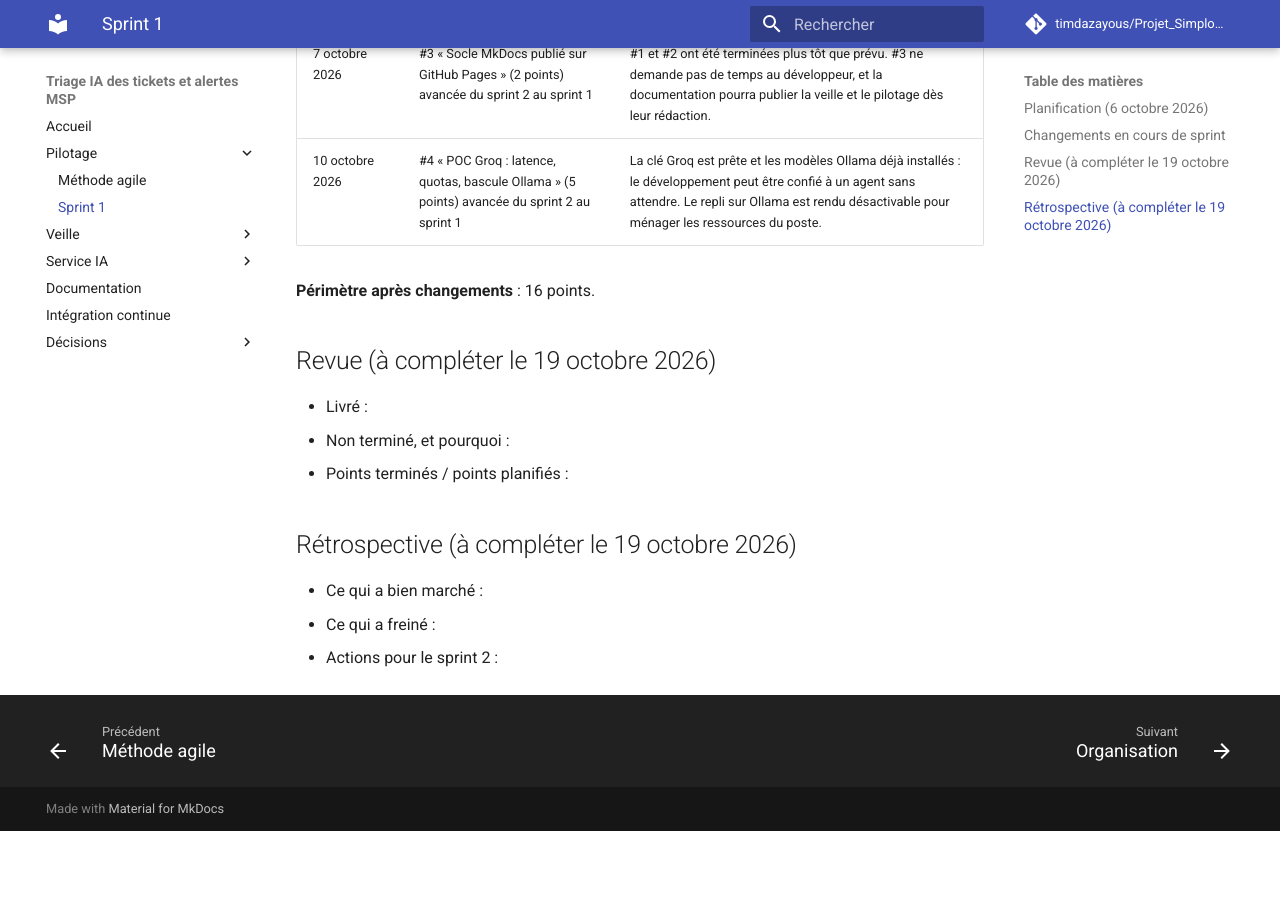
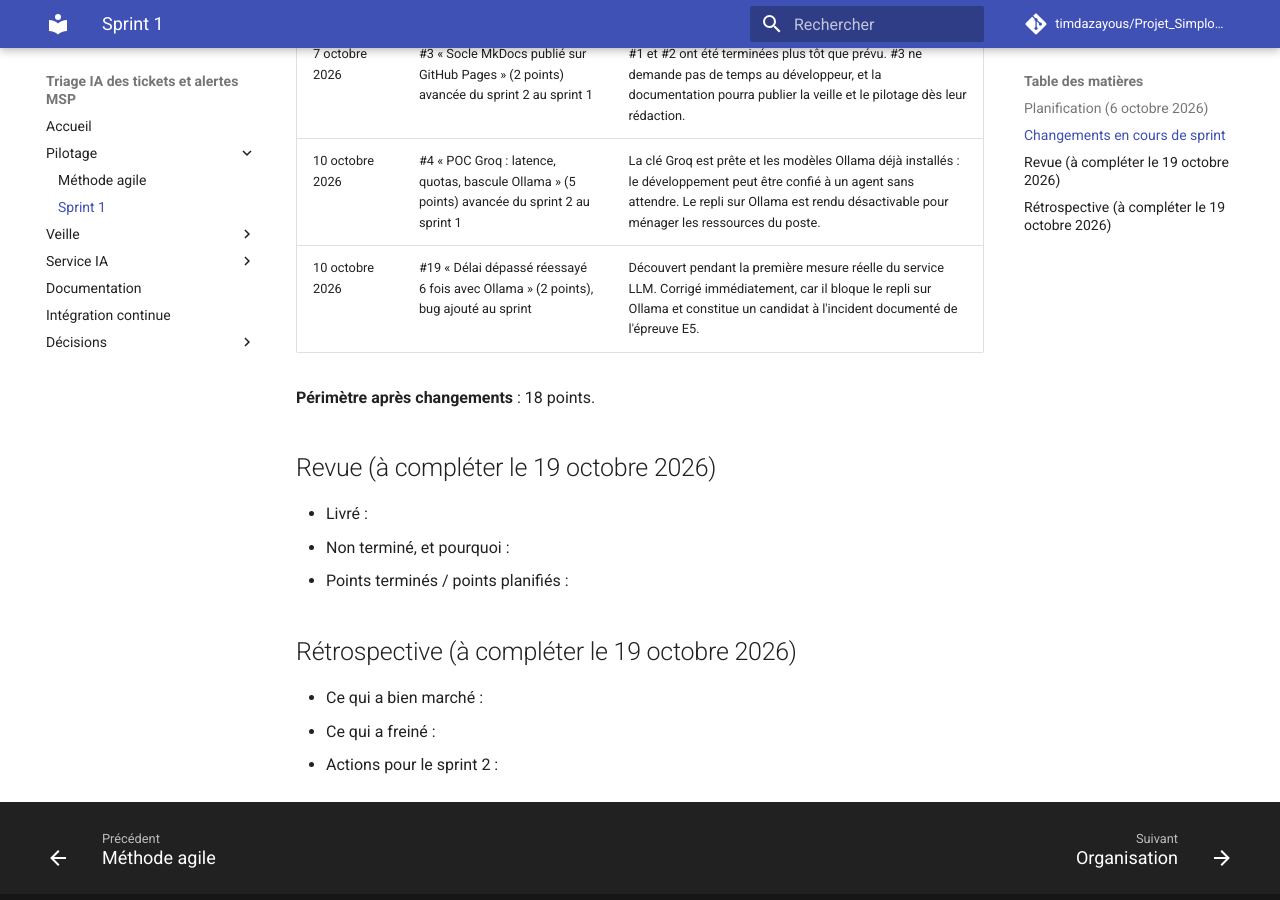
Before and after one commit to timdazayous/Projet_Simplon_FIN_ETUDES, an MkDocs documentation site: the page built from docs/sprints/sprint-01.md, in a window 1280 px wide and 900 px high, scrolled down 907 px. Built offline with MkDocs 1.6.1 and Material for MkDocs 9.7.7, drawn with Linux system fonts in a browser that asks for light colours; comment, search, counter and statistics services are not loaded; before the commit the page ends 1738 px from its top, so only the background shows below that.

Commit message:
Sprint 1 : note l'ajout du bug #19 au périmètre
Co-Authored-By: Claude Opus 5.5 <noreply@anthropic.com>

```diff
--- a/docs/sprints/sprint-01.md
+++ b/docs/sprints/sprint-01.md
@@ -22,8 +22,9 @@ Jalon : Phase 1 — Cadrage et fondations.
 |---|---|---|
 | 7 octobre 2026 | #3 « Socle MkDocs publié sur GitHub Pages » (2 points) avancée du sprint 2 au sprint 1 | #1 et #2 ont été terminées plus tôt que prévu. #3 ne demande pas de temps au développeur, et la documentation pourra publier la veille et le pilotage dès leur rédaction. |
 | 10 octobre 2026 | #4 « POC Groq : latence, quotas, bascule Ollama » (5 points) avancée du sprint 2 au sprint 1 | La clé Groq est prête et les modèles Ollama déjà installés : le développement peut être confié à un agent sans attendre. Le repli sur Ollama est rendu désactivable pour ménager les ressources du poste. |
+| 10 octobre 2026 | #19 « Délai dépassé réessayé 6 fois avec Ollama » (2 points), bug ajouté au sprint | Découvert pendant la première mesure réelle du service LLM. Corrigé immédiatement, car il bloque le repli sur Ollama et constitue un candidat à l'incident documenté de l'épreuve E5. |
 
-**Périmètre après changements** : 16 points.
+**Périmètre après changements** : 18 points.
 
 ## Revue (à compléter le 19 octobre 2026)
 
```
